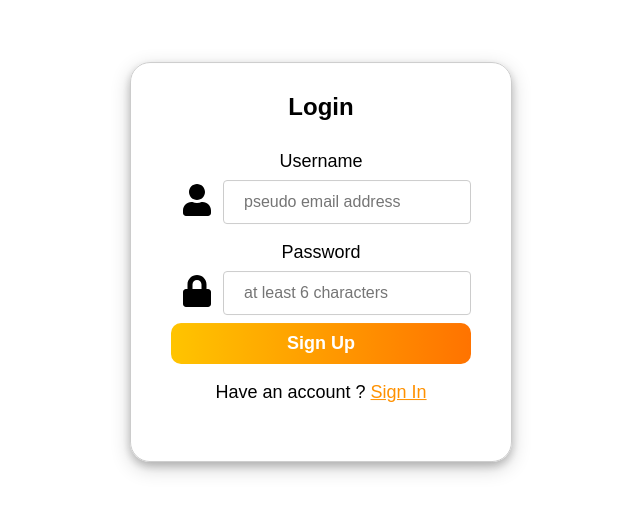
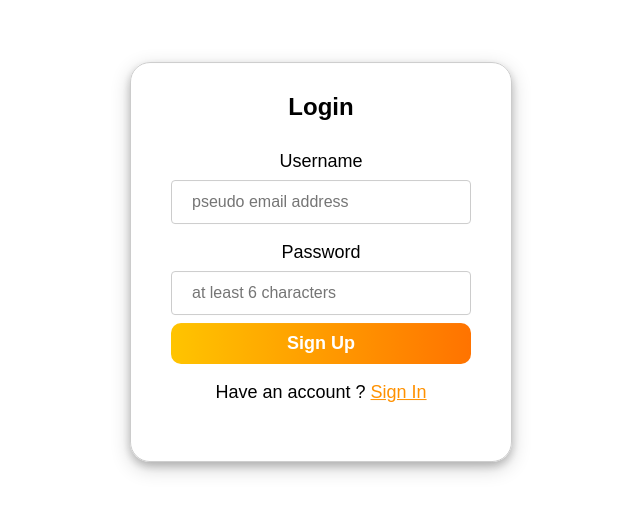
Before and after one commit to dl805387/nutrition-tracker, a React (Create React App) app: page / in a window 1280 px wide. Shown: the part 138-650 px from the top of the page, without its empty margins (319-959 px from the left). Built offline with nearby package versions, Linux system fonts and the light colour scheme; no server answers.

Commit message:
add onclick event for search label

```diff
--- a/src/components/Fontawesomeicon.js
+++ b/src/components/Fontawesomeicon.js
@@ -1,7 +1,4 @@
 import {library} from '@fortawesome/fontawesome-svg-core';
-import {faEdit, faPlusSquare, faSearchPlus, faBullseye, faDumbbell, faHeartbeat, faHamburger,
-    faDrumstickBite, faTrashAlt, faUser, faLock, faSave} from '@fortawesome/free-solid-svg-icons';
+import {faSearchPlus} from '@fortawesome/free-solid-svg-icons';
 
-
-library.add(faEdit, faPlusSquare, faSearchPlus, faBullseye, faDumbbell, faHeartbeat, faHamburger,
-    faDrumstickBite, faTrashAlt, faUser, faLock, faSave);
+library.add(faSearchPlus);
--- a/src/components/Nutrition.js
+++ b/src/components/Nutrition.js
@@ -300,9 +300,9 @@ function Nutrition(props) {
 
                         <div className="labelAndIcon">
                             <div className="searchLabel">
-                                <label>Search</label>
+                                <label style={{cursor: "pointer"}} onClick={e => {e.preventDefault(); getNutrition()}}>Search</label>
                             </div>
-                            <FontAwesomeIcon icon="search-plus" size="2x" className="searchIcon" onClick={e => {e.preventDefault(); getNutrition()}} />
+                            <FontAwesomeIcon icon="search-plus" size="2x" className="searchIcon" />
                         </div>
                     </div>
 
@@ -351,8 +351,8 @@ function Nutrition(props) {
 
 
                     <div>
-                    {chart}
-                            <button className="roundedBtn" onClick={e => {e.preventDefault(); resetIntake();}}>Reset</button>
+                        {chart}
+                        <button className="roundedBtn" onClick={e => {e.preventDefault(); resetIntake();}}>Reset</button>
                     </div>
 
 
```
Also changed, not shown: 1 other file (tests, documents, lock files or other folders).
